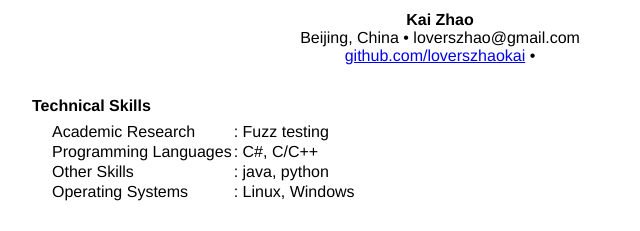
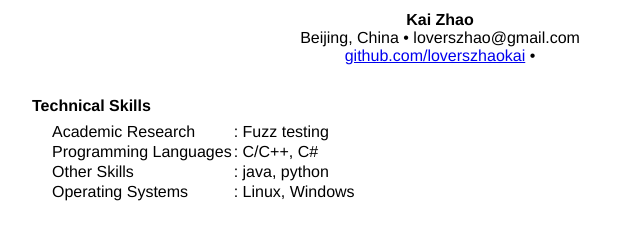
Before and after one commit to loverszhaokai/resume, a plain HTML site: page index.html in a window 1280 px wide. Shown: the top 231 px of the page, 200-840 px from the left. Drawn offline with Linux system fonts and the light colour scheme.

Commit message:
Update index.html

```diff
--- a/index.html
+++ b/index.html
@@ -32,7 +32,7 @@
     </tr>
     <tr>
       <td>Programming Languages</td>
-      <td>: C#, C/C++</td>
+      <td>: C/C++, C#</td>
     </tr>
     <tr>
       <td>Other Skills</td>
```
